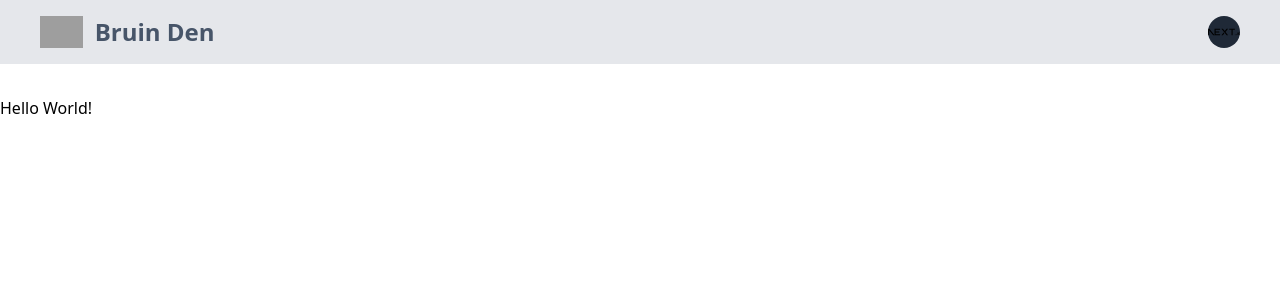
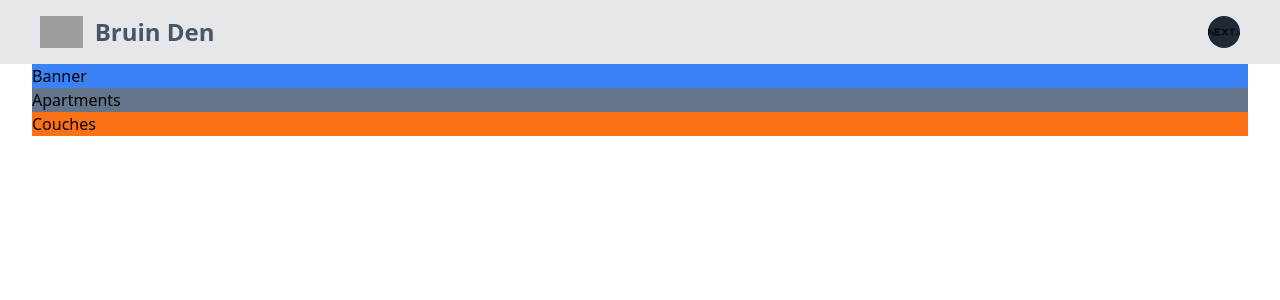
Before and after one commit to lazarulian/bruin-den, a Next.js app: page / in a window 1280 px wide. Shown: the top 300 px of the page. Built offline with nearby package versions, Linux system fonts and the light colour scheme; grey boxes are pictures that could not be loaded.

Commit message:
Added landing pages

```diff
--- a/src/components/Header.jsx
+++ b/src/components/Header.jsx
@@ -12,10 +12,10 @@ export default function Header() {
     return classes.filter(Boolean).join(" ");
   }
   return (
-    <Disclosure as="nav" className="mb-4 bg-gray-200">
+    <Disclosure as="nav" className=" bg-gray-200">
       {({ open }) => (
         <>
-          <div className="container lg:mx-auto lg:px-10 mb-8">
+          <div className="container lg:mx-auto lg:px-10">
             <div className="relative flex h-16 items-center justify-between">
               <div className="absolute inset-y-0 left-0 flex items-center md:hidden">
                 {/* Mobile menu button*/}
--- /dev/null
+++ b/src/components/Home/Apartments.jsx
@@ -0,0 +1,11 @@
+import React from "react";
+
+const Apartments = () => {
+  return (
+    <div className="bg-slate-500 w-full">
+      <h1>Apartments</h1>
+    </div>
+  );
+};
+
+export default Apartments;
--- /dev/null
+++ b/src/components/Home/Banner.jsx
@@ -0,0 +1,11 @@
+import React from "react";
+
+const Banner = () => {
+  return (
+    <div className="bg-blue-500 w-full">
+      <h1>Banner</h1>
+    </div>
+  );
+};
+
+export default Banner;
--- /dev/null
+++ b/src/components/Home/Couches.jsx
@@ -0,0 +1,11 @@
+import React from "react";
+
+const Couches = () => {
+  return (
+    <div className="bg-orange-500 w-full">
+      <h1>Couches</h1>
+    </div>
+  );
+};
+
+export default Couches;
--- /dev/null
+++ b/src/components/Landing.jsx
@@ -0,0 +1,16 @@
+import React from "react";
+import { Banner } from "./";
+import { Apartments } from "./";
+import { Couches } from "./";
+
+const Landing = () => {
+  return (
+    <div>
+      <Banner />
+      <Apartments />
+      <Couches />
+    </div>
+  );
+};
+
+export default Landing;
--- a/src/components/index.js
+++ b/src/components/index.js
@@ -1,2 +1,6 @@
 export { default as Header } from "./Header";
 export { default as Layout } from "./Layout";
+export { default as Apartments } from "./Home/Apartments";
+export { default as Banner } from "./Home/Banner";
+export { default as Couches } from "./Home/Couches";
+export { default as Landing } from "./Landing";
--- /dev/null
+++ b/src/pages/apartments.js
@@ -0,0 +1,12 @@
+import { Container } from "postcss";
+import React from "react";
+
+const apartments = () => {
+  return (
+    <div className="mx-8">
+      <h1>Apartments</h1>
+    </div>
+  );
+};
+
+export default apartments;
--- a/src/pages/index.js
+++ b/src/pages/index.js
@@ -2,13 +2,12 @@ import Head from "next/head";
 import Image from "next/image";
 import { Inter } from "@next/font/google";
 import styles from "@/styles/Home.module.css";
-
-const inter = Inter({ subsets: ["latin"] });
+import { Landing } from "../components/";
 
 export default function Home() {
   return (
-    <div>
-      <h1>Hello World!</h1>
+    <div className="mx-8">
+      <Landing />
     </div>
   );
 }
```
